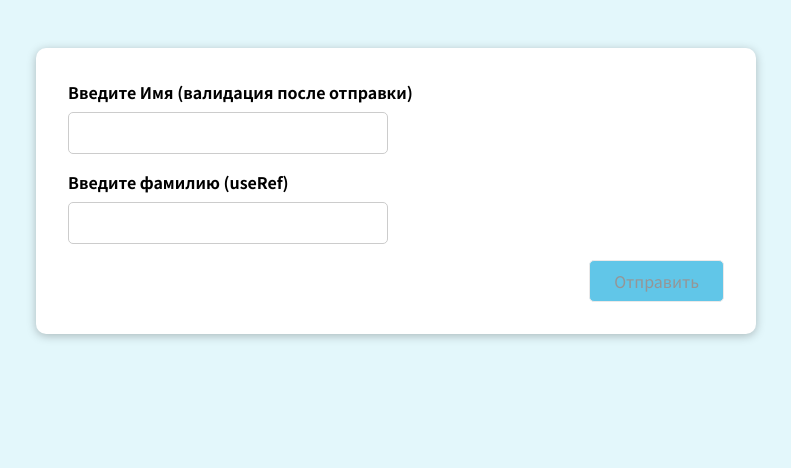
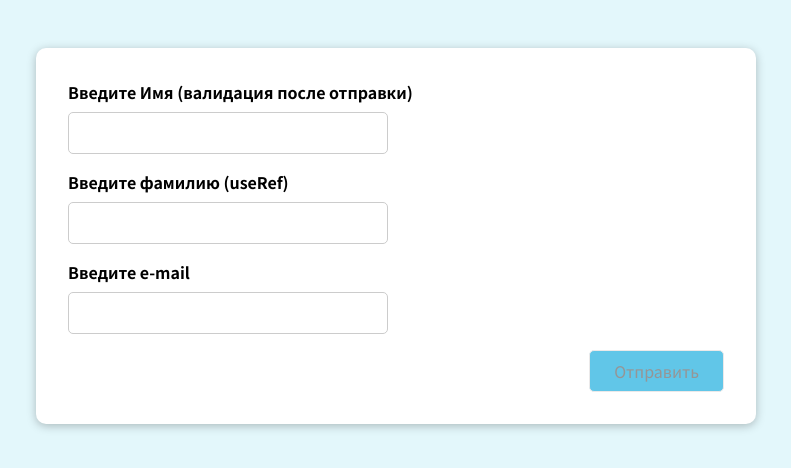
Before and after one commit to nikonp123/ModernReact_FormInputUser, a React (Create React App) app: page / in a window 1280 px wide. Shown: the top 468 px of the page, without its empty margins (244-1035 px from the left). Built offline with nearby package versions, Linux system fonts and the light colour scheme.

Commit message:
first commit

```diff
--- a/src/components/SomeInput.js
+++ b/src/components/SomeInput.js
@@ -1,4 +1,4 @@
-import { useState, useRef, useEffect } from 'react';
+import { useState, useRef } from 'react';
 
 const SomeInput = (props) => {
   const [enteredName, setEnteredName] = useState('');
@@ -7,8 +7,13 @@ const SomeInput = (props) => {
   const isEnteredNameValid = enteredName.trim() !== '';
   const isInputNameInvalid = !isEnteredNameValid && wasInputNameTouched;
 
+  const [enteredEmail, setEnteredEmail] = useState('');
+  const [wasInputEmailTouched, setWasInputEmailTouched] = useState(false);
+  const isEnteredEmailValid = enteredEmail.includes('@');
+  const isInputEmailInvalid = !isEnteredEmailValid && wasInputEmailTouched;
+
   let isFormValid = false;
-  if (isEnteredNameValid) {
+  if (isEnteredNameValid && isEnteredEmailValid) {
     isFormValid = true;
   }
 
@@ -42,11 +47,20 @@ const SomeInput = (props) => {
     // }
   };
 
+  const nameEmailChangeHandler = (e) => {
+    setEnteredEmail(e.target.value);
+  };
+
+  const inputEmailLostFocusHandler = (e) => {
+    setWasInputEmailTouched(true);
+  };
+
   const formSubmitHandler = (e) => {
     e.preventDefault();
     setWasInputNameTouched(true);
+    setWasInputEmailTouched(true);
 
-    if (!isEnteredNameValid) {
+    if (!isEnteredNameValid || !isEnteredEmailValid) {
       return;
     }
     // if (enteredName.trim() === '') {
@@ -58,11 +72,19 @@ const SomeInput = (props) => {
     setEnteredName('');
     setWasInputNameTouched(false);
 
+    console.log(enteredEmail);
+    setEnteredEmail('');
+    setWasInputEmailTouched(false);
+
     console.log(nameLastInputRef.current.value);
     nameLastInputRef.current.value = ''; //not best practice
   };
 
   const nameInputClasses = isInputNameInvalid
+    ? 'form-control invalid'
+    : 'form-control';
+
+  const emailInputClasses = isInputEmailInvalid
     ? 'form-control invalid'
     : 'form-control';
 
@@ -83,6 +105,19 @@ const SomeInput = (props) => {
         <label htmlFor="lastName">Введите фамилию (useRef)</label>
         <input type="text" id="lastName" ref={nameLastInputRef} />
       </div>
+      <div className={emailInputClasses}>
+        <label htmlFor="eMail">Введите e-mail</label>
+        <input
+          type="email"
+          id="eMail"
+          onChange={nameEmailChangeHandler}
+          onBlur={inputEmailLostFocusHandler}
+          value={enteredEmail}
+        />
+        {isInputEmailInvalid && (
+          <p className="error-text">Enter valid e-mail</p>
+        )}
+      </div>
       <div className="form-actions">
         <button disabled={!isFormValid}>Отправить</button>
       </div>
```
